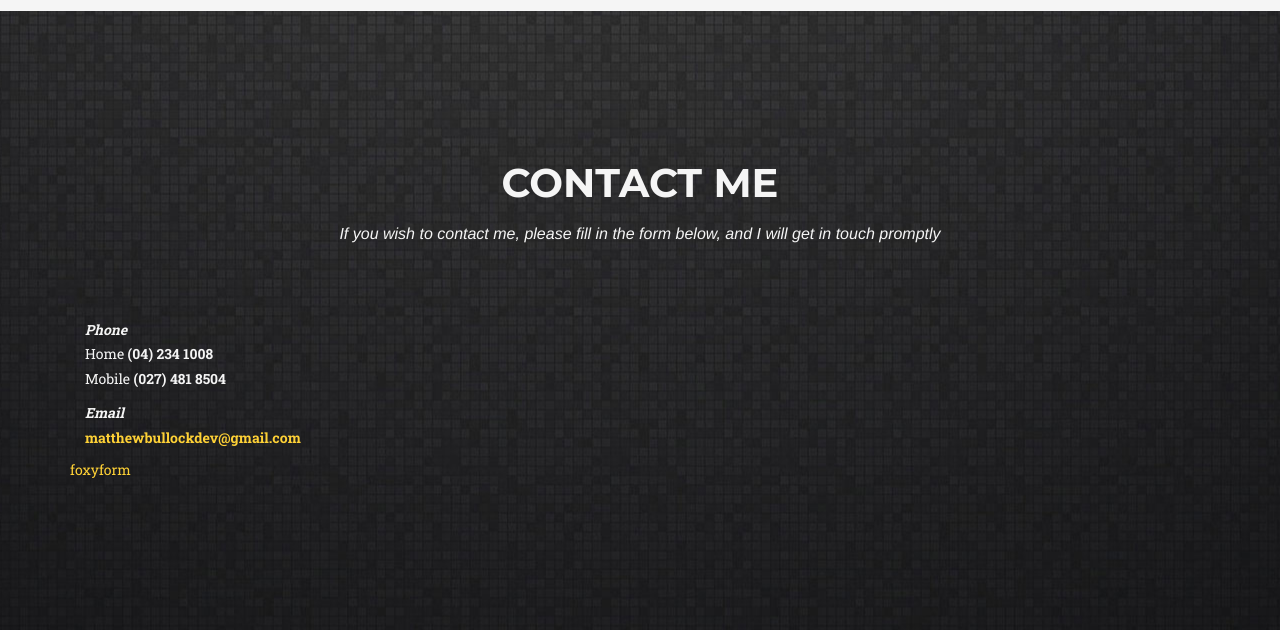
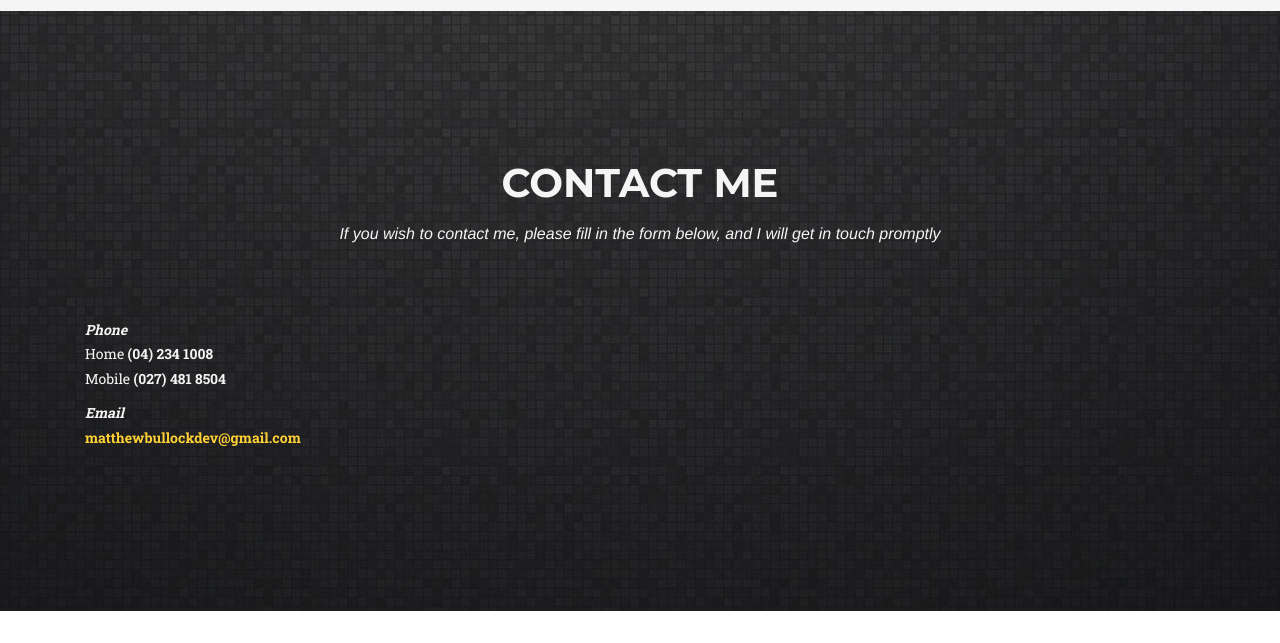
Before and after one commit to matthewbullock/matthewbullock.github.io, a plain HTML site: page index.html in a window 1280 px wide. Shown: the part 3611-4254 px from the top of the page. Drawn offline with nearby package versions, Linux system fonts and the light colour scheme; a web font is replaced by a local one.

Commit message:
changing the form

```diff
--- a/index.html
+++ b/index.html
@@ -423,8 +423,7 @@
             <div class="row">
                 <div class="col-lg-12">
                     <div class="row">
-          <!-- Do not change the code! -->
-<a id="foxyform_embed_link_688966" href="http://www.foxyform.com/">foxyform</a>
+
 <script type="text/javascript">
 (function(d, t){
    var g = d.createElement(t),
```
